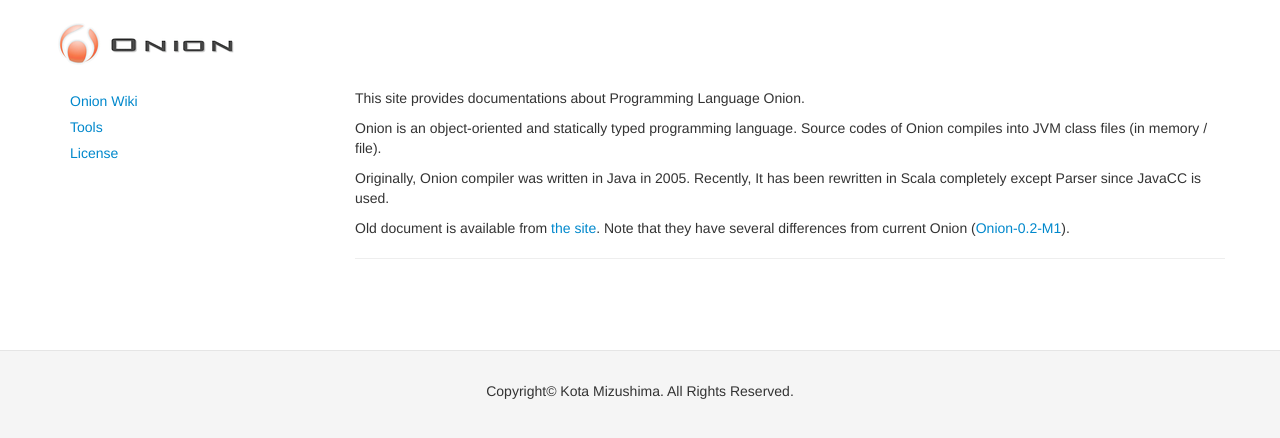
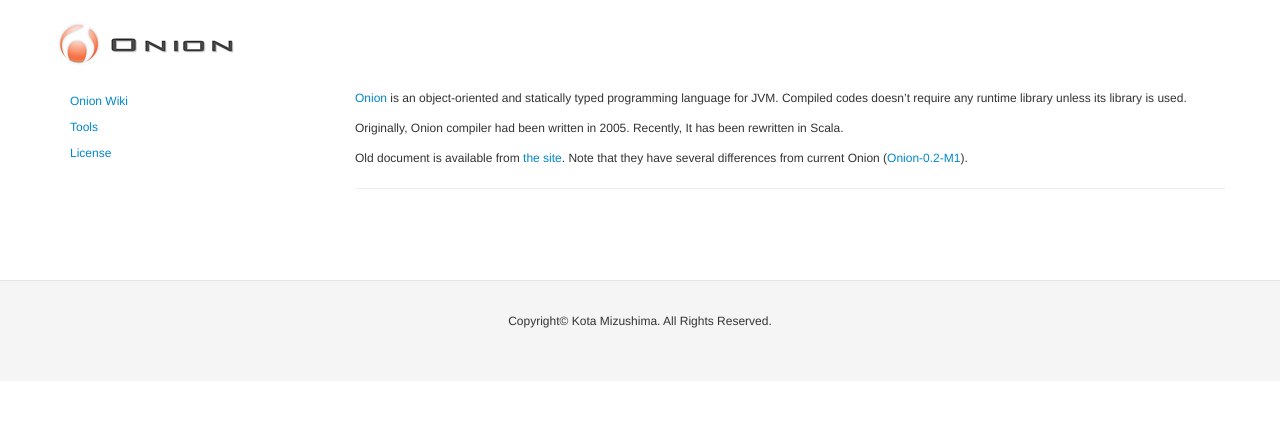
Before and after one commit to onion-lang/onion, a Jekyll site: the page built from index.md, in a window 1280 px wide. Shown: the top 438 px of the page. Built offline with Jekyll 4.4.1, drawn with Linux system fonts in a browser that asks for light colours; nearby versions of some CDN libraries; Markdown is read by kramdown in place of the engine named in the settings.

Commit message:
Update description

```diff
--- a/css/main.css
+++ b/css/main.css
@@ -14,3 +14,11 @@
     font-size: 40px;
     margin: 10px 0;
 }
+
+html {
+    font-size: 12px;
+}
+
+body {
+    font-size: 12px;
+}
--- a/index.md
+++ b/index.md
@@ -3,12 +3,12 @@
 layout: default
 ---
 
-This site provides documentations about Programming Language Onion.
+[Onion](https://github.com/onion-lang/onion) is an object-oriented and statically typed
+programming language for JVM.  Compiled codes doesn't require any runtime library unless
+its library is used.
 
-Onion is an object-oriented and statically typed programming language. Source
-codes of Onion compiles into JVM class files (in memory / file).
-
-Originally, Onion compiler was written in Java in 2005.  Recently, It has been rewritten in Scala completely except Parser since JavaCC is used.
+Originally, Onion compiler had been written in 2005.  Recently, It has been rewritten in
+Scala.
 
 Old document is available from [the site](http://sourceforge.jp/projects/onion-language/howto/usage "Old document").
 Note that they have several differences from current Onion ([Onion-0.2-M1](http://onionlang.github.com/onion/downloads/onion-0.2-M1.zip "Onion 0.2 M1")).
```
